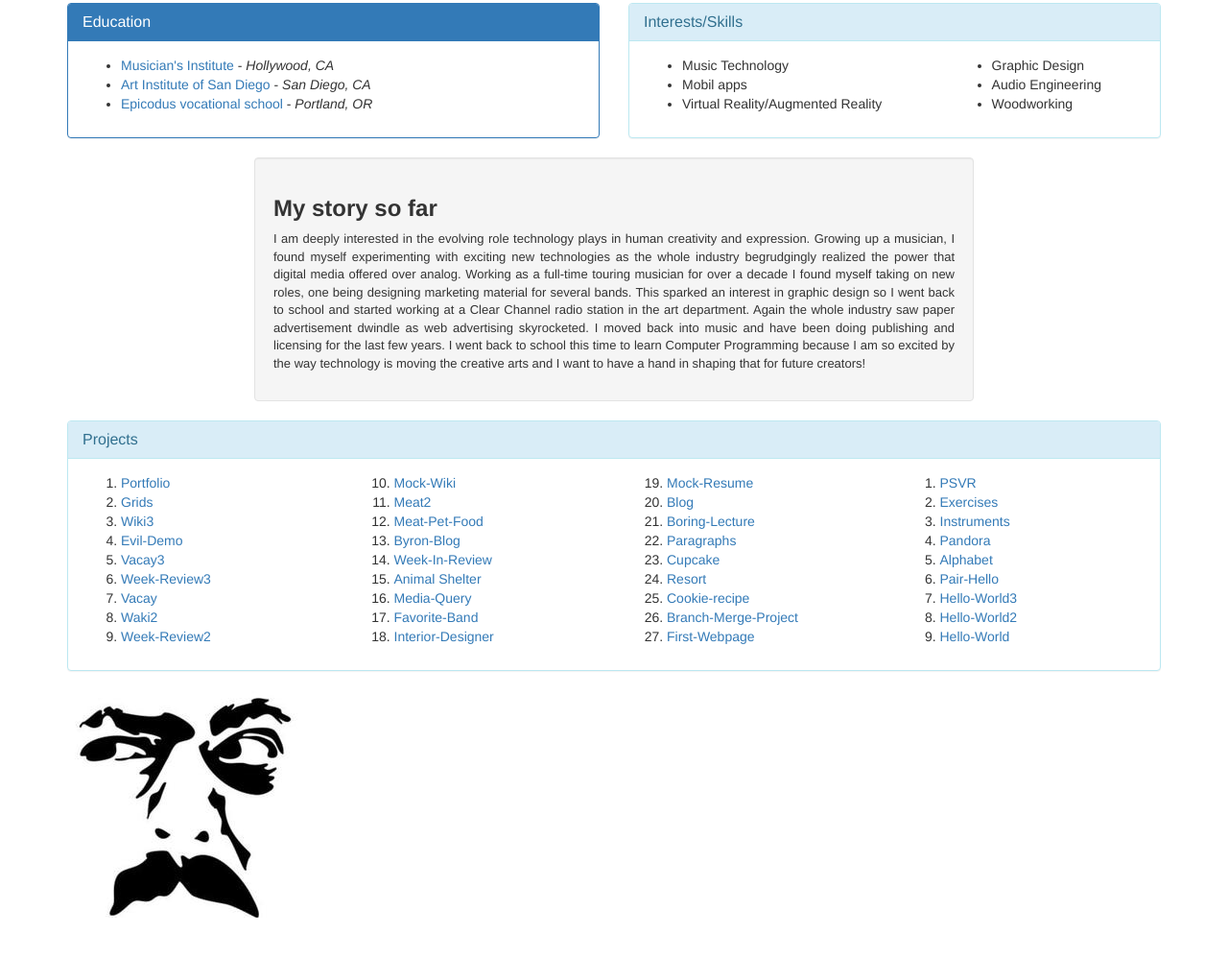
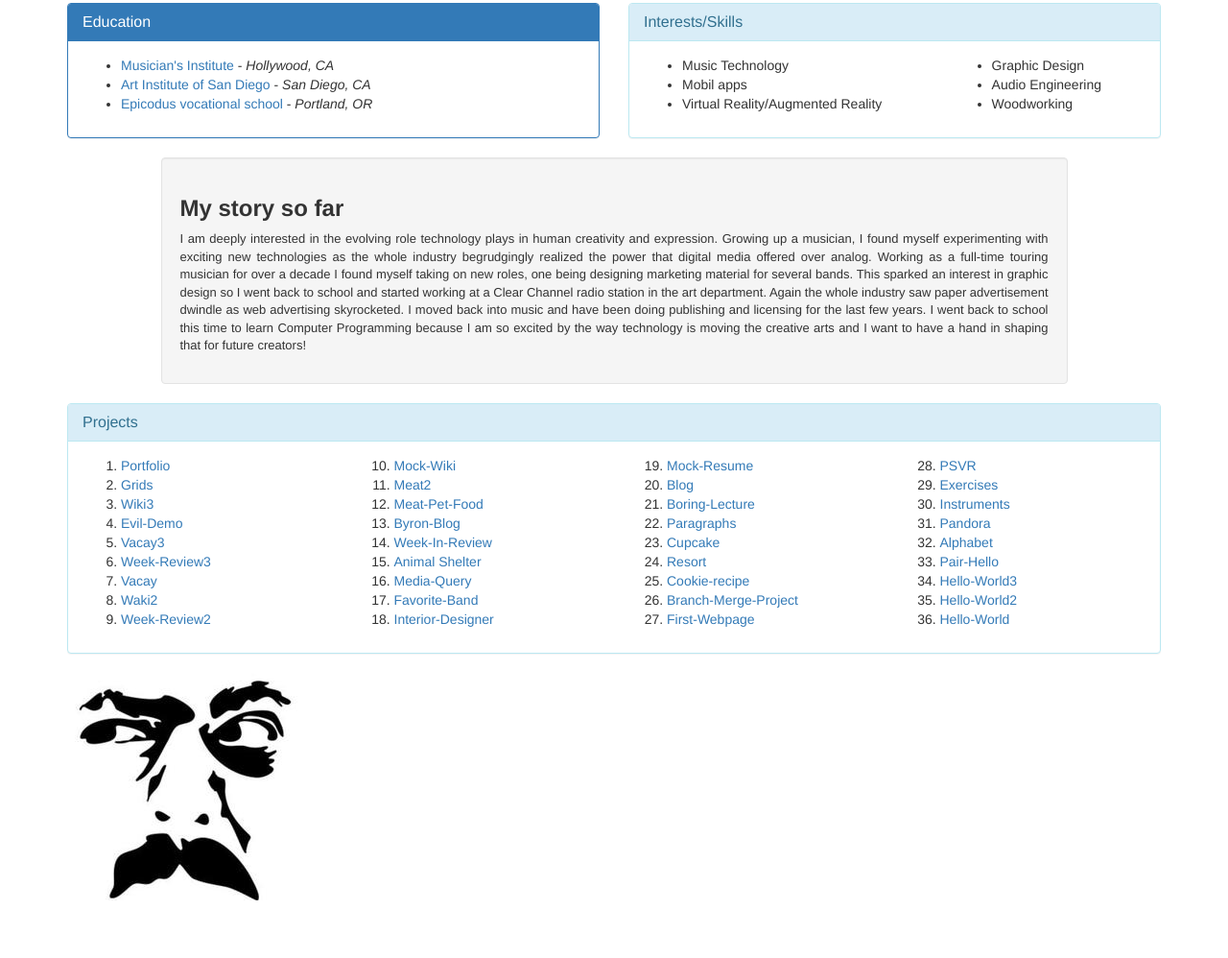
Before and after one commit to ByronB81/Portfolio, a plain HTML site: page index.html in a window 1280 px wide. Shown: the part 575-1573 px from the top of the page at 96% size. Drawn offline with nearby package versions, Linux system fonts and the light colour scheme.

Commit message:
add ol start data

```diff
--- a/index.html
+++ b/index.html
@@ -62,15 +62,15 @@
       </div>
           <!--Background-->
       <div class="row">
-        <div class="col-md-2">
+        <div class="col-md-1">
         </div>
-        <div class="col-md-8">
+        <div class="col-md-10">
           <div class="well">
             <h3><span class="fancy">My story so far</span></h3>
               <p id="Justice">I am deeply interested in the evolving role technology plays in human creativity and expression. Growing up a musician, I found myself experimenting with exciting new technologies as the whole industry begrudgingly realized the power that digital media offered over analog. Working as a full-time touring musician for over a decade I found myself taking on new roles, one being designing marketing material for several bands. This sparked an interest in graphic design so I went back to school and started working at a Clear Channel radio station in the art department. Again the whole industry saw paper advertisement dwindle as web advertising skyrocketed. I moved back into music and have been doing publishing and licensing for the last few years. I went back to school this time to learn Computer Programming because I am so excited by the way technology is moving the creative arts and I want to have a hand in shaping that for future creators!</p>
           </div>
         </div>
-        <div class="col-md-2">
+        <div class="col-md-1">
 
         </div>
       </div>
@@ -126,7 +126,7 @@
                         <li><a href="#">First-Webpage</a></li>
                       </ol>
                     </div><div class="col-md-3">
-                      <ol>
+                      <ol start="28">
                         <li><a href="#">PSVR</a></li>
                         <li><a href="#">Exercises</a></li>
                         <li><a href="#">Instruments</a></li>
```
